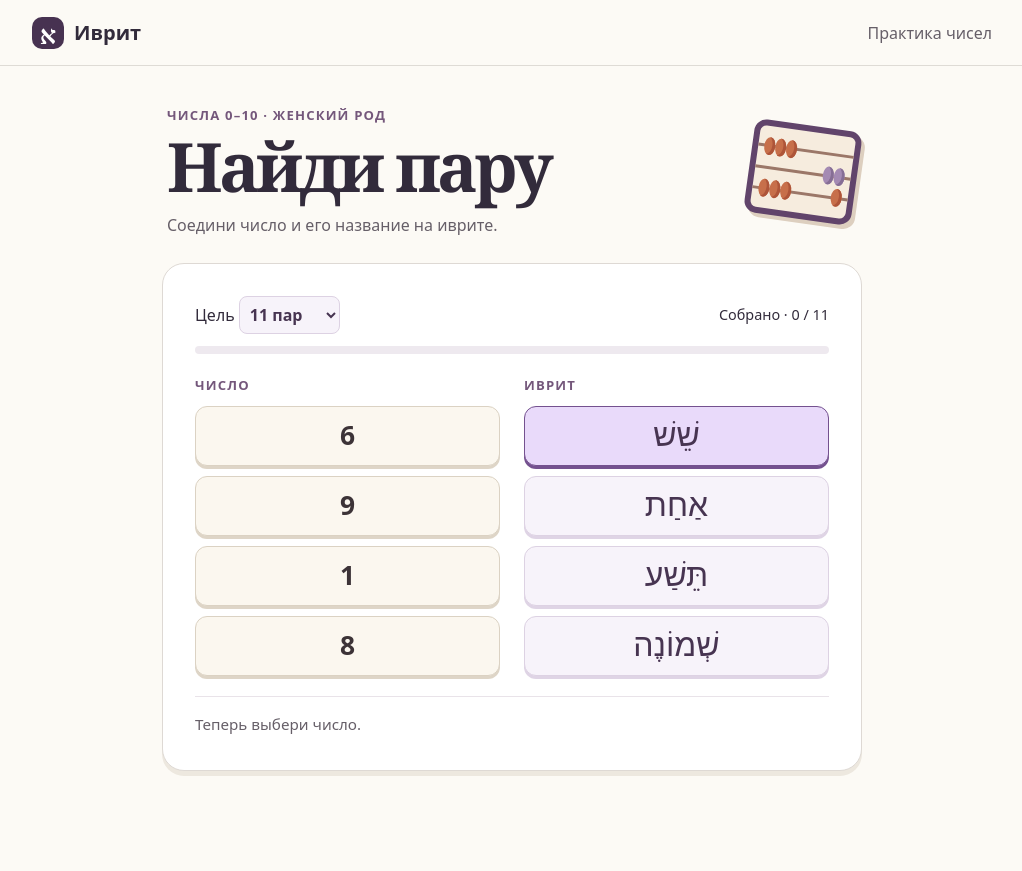
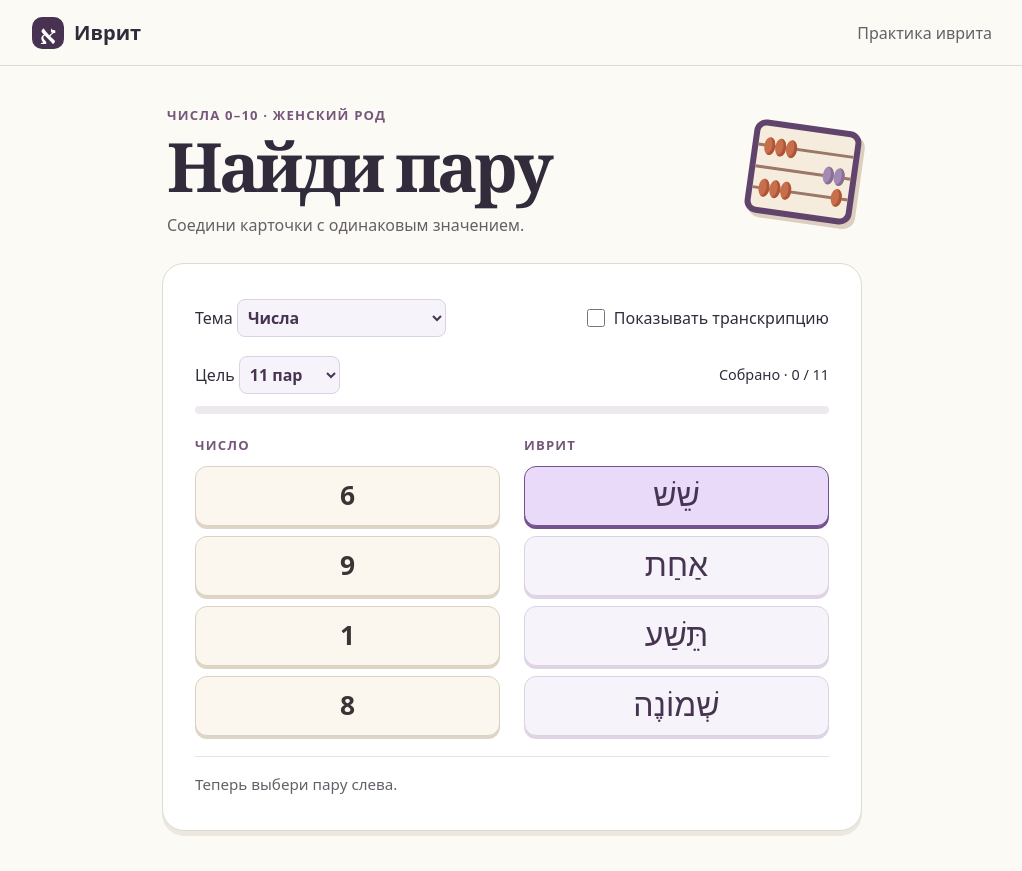
Before and after one commit to Jymapas/HebrewLearnBot, a plain HTML site: page number-pairs/index.html in a window 1280 px wide. Both pictures are taken after a click on the button "שֵׁשׁ". Shown: the whole page, without its empty margins (128-1150 px from the left). Before the commit the page ends 811 px from the top, so only its background shows below. Drawn offline with Linux system fonts and the light colour scheme.

Commit message:
feat: add Hebrew particles, questions and optional Russian readings

```diff
--- /dev/null
+++ b/number-pairs/cards.js
@@ -0,0 +1,46 @@
+"use strict";
+
+const topics = {
+    numbers: {
+        title: "Числа 0–10 · Женский род",
+        cards: [
+            { ru: "0", he: "אֶפֶס", reading: "э́фэс" },
+            { ru: "1", he: "אַחַת", reading: "аха́т" },
+            { ru: "2", he: "שתַיִים", reading: "шта́йим" },
+            { ru: "3", he: "שָׁלוֹשׁ", reading: "шало́ш" },
+            { ru: "4", he: "אַרְבַּע", reading: "а́рба" },
+            { ru: "5", he: "חָמֵשׁ", reading: "хамэ́ш" },
+            { ru: "6", he: "שֵׁשׁ", reading: "шэш" },
+            { ru: "7", he: "שֶׁבַע", reading: "шэ́ва" },
+            { ru: "8", he: "שְׁמוֹנֶה", reading: "шмо́нэ" },
+            { ru: "9", he: "תֵּשַׁע", reading: "тэ́ша" },
+            { ru: "10", he: "עֶשֶׂר", reading: "э́сэр" }
+        ]
+    },
+    particles: {
+        title: "Предлоги и частицы",
+        cards: [
+            { ru: "в, на", example: "в городе, на работе", he: "בְּ־", reading: "бэ-" },
+            { ru: "из, с, от", example: "с работы", he: "מִ־ / מֵ־", reading: "ми- / мэ-" },
+            { ru: "на, о, об", example: "на столе, о книге", he: "עַל", reading: "аль" },
+            { ru: "вместе с", example: "с другом", he: "עִם", reading: "им" },
+            { ru: "к, для", example: "к врачу, для друга", he: "לְ־ / לַ־", reading: "лэ- / ла-", note: "Форма לַ־ обычно появляется перед словом с определённым артиклем." },
+            { ru: "который, что", example: "я знаю, что…", he: "שֶׁ־", reading: "шэ-" },
+            { ru: "принадлежность", example: "книга Даны", he: "שֶׁל", reading: "шэль" }
+        ]
+    },
+    questions: {
+        title: "Вопросные слова",
+        cards: [
+            { ru: "кто?", he: "מִי", reading: "ми" },
+            { ru: "что?", he: "מָה", reading: "ма" },
+            { ru: "где?", he: "אֵיפֹה", reading: "э́йфо" },
+            { ru: "куда?", he: "לְאָן", reading: "лэ-а́н" },
+            { ru: "откуда?", he: "מֵאֵיפֹה", reading: "мэ-э́йфо" },
+            { ru: "когда?", he: "מָתַי", reading: "мата́й" },
+            { ru: "как?", he: "אֵיךְ", reading: "эйх" },
+            { ru: "почему?", he: "לָמָּה", reading: "ла́ма" },
+            { ru: "сколько?", he: "כַּמָּה", reading: "ка́ма" }
+        ]
+    }
+};
--- a/number-pairs/game.js
+++ b/number-pairs/game.js
@@ -1,13 +1,15 @@
 "use strict";
 
-const names = ["אֶפֶס", "אַחַת", "שתַיִים", "שָׁלוֹשׁ", "אַרְבַּע", "חָמֵשׁ", "שֵׁשׁ", "שֶׁבַע", "שְׁמוֹנֶה", "תֵּשַׁע", "עֶשֶׂר"];
-const digits = document.querySelector("#digits");
+const prompts = document.querySelector("#prompts");
 const words = document.querySelector("#words");
 const feedback = document.querySelector("#feedback");
 const next = document.querySelector("#next");
 const limit = document.querySelector("#limit");
 const progress = document.querySelector("progress");
-let deck, matched, selected, missTimer;
+const topic = document.querySelector("#topic");
+const transcription = document.querySelector("#transcription");
+const readingKey = "hebrew-pairs.show-reading";
+let cards, deck, matched, selected, missTimer;
 
 function shuffle(values) {
     const result = [...values];
@@ -24,15 +26,18 @@ function start() {
     selected = null;
     matched = 0;
     progress.max = Number(limit.value);
+    cards = topics[topic.value].cards;
+    document.querySelector(".eyebrow").textContent = topics[topic.value].title;
+    document.querySelector("#prompt-heading").textContent = topic.value === "numbers" ? "Число" : "По-русски";
     deck = [];
-    for (let i = 0; i < progress.max; i += names.length) {
-        deck.push(...shuffle(names.keys()));
+    for (let i = 0; i < progress.max; i += cards.length) {
+        deck.push(...shuffle(cards.keys()).slice(0, progress.max - i));
     }
     next.hidden = true;
     feedback.textContent = "Выбери любую карточку.";
     updateProgress();
     const opening = deck.splice(0, 4);
-    for (const column of [digits, words]) {
+    for (const column of [prompts, words]) {
         column.replaceChildren(...shuffle(opening).map(value => makeTile(column, value)));
     }
 }
@@ -47,27 +52,38 @@ function makeTile(column, value) {
     tile.className = "tile";
     tile.dataset.value = value;
     tile.setAttribute("aria-pressed", "false");
-    tile.textContent = value;
+    const card = cards[value];
+    tile.textContent = card.ru;
     if (column === words) {
         tile.lang = "he";
         tile.dir = "rtl";
-        tile.textContent = names[value];
+        tile.textContent = card.he;
+        const hint = document.createElement("small");
+        hint.className = "reading";
+        hint.lang = "ru";
+        hint.dir = "ltr";
+        hint.textContent = card.reading;
+        tile.append(hint);
+    } else if (card.example) {
+        const example = document.createElement("small");
+        example.textContent = card.example;
+        tile.append(example);
     }
     tile.addEventListener("click", () => choose(tile));
     return tile;
 }
 
 function refill() {
-    const solved = [...digits.querySelectorAll(":disabled")];
+    const solved = [...prompts.querySelectorAll(":disabled")];
     if (solved.length < 2 || !deck.length) return;
-    const active = new Set([...digits.querySelectorAll(":enabled")].map(tile => Number(tile.dataset.value)));
+    const active = new Set([...prompts.querySelectorAll(":enabled")].map(tile => Number(tile.dataset.value)));
     const index = deck.findIndex(value => !active.has(value));
     if (index < 0) return;
     const [value] = deck.splice(index, 1);
     // Освобождаем одну решённую пару. Оставшаяся дождётся следующего совпадения.
     const previous = solved.find(tile => Number(tile.dataset.value) === value) ?? shuffle(solved)[0];
     const word = words.querySelector(`[data-value="${previous.dataset.value}"]`);
-    previous.replaceWith(makeTile(digits, value));
+    previous.replaceWith(makeTile(prompts, value));
     word.replaceWith(makeTile(words, value));
 }
 
@@ -83,7 +99,7 @@ function choose(tile) {
     if (!first || first.parentElement === tile.parentElement) {
         selected = tile;
         tile.setAttribute("aria-pressed", "true");
-        feedback.textContent = tile.parentElement === digits ? "Теперь выбери слово на иврите." : "Теперь выбери число.";
+        feedback.textContent = tile.parentElement === prompts ? "Теперь выбери слово на иврите." : "Теперь выбери пару слева.";
         return;
     }
     if (first.dataset.value !== tile.dataset.value) {
@@ -100,9 +116,10 @@ function choose(tile) {
     first.disabled = tile.disabled = true;
     matched++;
     updateProgress();
-    feedback.textContent = "Верно! Выбери следующую пару.";
+    const note = cards[Number(tile.dataset.value)].note;
+    feedback.textContent = note ? `Верно! ${note}` : "Верно! Выбери следующую пару.";
     if (matched === progress.max) {
-        feedback.textContent = "Тренировка завершена!";
+        feedback.textContent = note ? `Тренировка завершена! ${note}` : "Тренировка завершена!";
         next.hidden = false;
         next.focus();
     } else {
@@ -110,10 +127,29 @@ function choose(tile) {
     }
 }
 
+function applyReading() {
+    document.body.classList.toggle("show-reading", transcription.checked);
+}
+
+try {
+    transcription.checked = localStorage.getItem(readingKey) === "true";
+} catch {
+    // В некоторых WebView хранилище недоступно.
+}
+applyReading();
+transcription.addEventListener("change", () => {
+    applyReading();
+    try {
+        localStorage.setItem(readingKey, String(transcription.checked));
+    } catch {
+        // Настройка по-прежнему действует в текущей игре.
+    }
+});
+topic.addEventListener("change", start);
 limit.addEventListener("change", start);
 next.addEventListener("click", () => {
     start();
-    digits.firstElementChild.focus();
+    prompts.firstElementChild.focus();
 });
 
 start();
--- a/number-pairs/index.html
+++ b/number-pairs/index.html
@@ -6,23 +6,32 @@
   <meta name="theme-color" content="#fcfaf5">
   <title>Найди пару · Иврит</title>
   <link rel="stylesheet" href="./style.css">
+  <script src="./cards.js" defer></script>
   <script src="./game.js" defer></script>
 </head>
 <body>
-  <header><strong><i aria-hidden="true">א</i> Иврит</strong><span>Практика чисел</span></header>
+  <header><strong><i aria-hidden="true">א</i> Иврит</strong><span>Практика иврита</span></header>
   <main>
     <div class="hero">
       <div><p class="eyebrow">Числа 0–10 · Женский род</p><h1>Найди пару</h1>
-        <p class="intro">Соедини число и его название на иврите.</p></div>
+        <p class="intro">Соедини карточки с одинаковым значением.</p></div>
       <div class="abacus" aria-hidden="true"><b><em></em><em></em><em></em></b><b><em></em><em></em></b><b><em></em><em></em><em></em><em></em></b></div>
     </div>
     <section class="board" aria-label="Игровое поле">
+      <div class="settings">
+        <label>Тема <select id="topic">
+          <option value="numbers">Числа</option>
+          <option value="particles">Предлоги и частицы</option>
+          <option value="questions">Вопросные слова</option>
+        </select></label>
+        <label class="toggle"><input type="checkbox" id="transcription"> Показывать транскрипцию</label>
+      </div>
       <div class="meter"><label>Цель <select id="limit" aria-label="Длина тренировки">
         <option value="11">11 пар</option><option value="33">33 пары</option><option value="55">55 пар</option>
       </select></label><span id="count"></span></div>
       <progress max="11" value="0" aria-label="Собрано пар"></progress>
       <div class="columns">
-        <section><h2>Число</h2><div id="digits"></div></section>
+        <section><h2 id="prompt-heading">Число</h2><div id="prompts"></div></section>
         <section><h2>Иврит</h2><div id="words"></div></section>
       </div>
       <footer><span id="feedback" role="status"></span><button id="next" hidden>Сыграть ещё раз</button></footer>
--- a/number-pairs/style.css
+++ b/number-pairs/style.css
@@ -39,4 +39,13 @@ footer { min-height: 42px; margin-top: 20px; padding-top: 14px; border-top: 1px
 #next { border: 0; background: #50385e; color: white; padding: 10px 18px; border-radius: 10px; }
 @media (max-width: 500px) { header { height: 54px; } main { padding: 0 12px; } .abacus { width: 65px; height: 62px; border-width: 4px; } .abacus em { width: 7px; height: 11px; } .hero { gap: 5px; } .board { margin-top: 18px; } }
 
-#limit { font: inherit; font-weight: 600; padding: 6px; color: #473451; background: #f7f3fa; border: 1px solid #ddd2e3; border-radius: 8px; }
+select { font: inherit; font-weight: 600; padding: 6px; color: #473451; background: #f7f3fa; border: 1px solid #ddd2e3; border-radius: 8px; }
+
+.settings { display: flex; flex-wrap: wrap; align-items: center; justify-content: space-between; gap: 8px 16px; margin-bottom: 16px; }
+.toggle { display: inline-flex; align-items: center; gap: 6px; min-height: 44px; cursor: pointer; }
+.toggle input { width: 18px; height: 18px; accent-color: #74518f; }
+.tile small { display: block; font: .88rem/1.35 system-ui, sans-serif; }
+.tile .reading { display: none; }
+.show-reading .tile .reading { display: block; }
+#prompts .tile:has(small) { font-size: clamp(1rem, 3vw, 1.3rem); overflow-wrap: anywhere; }
+.columns { grid-template-columns: repeat(2, minmax(0, 1fr)); }
```
Also changed, not shown: 1 other file.
